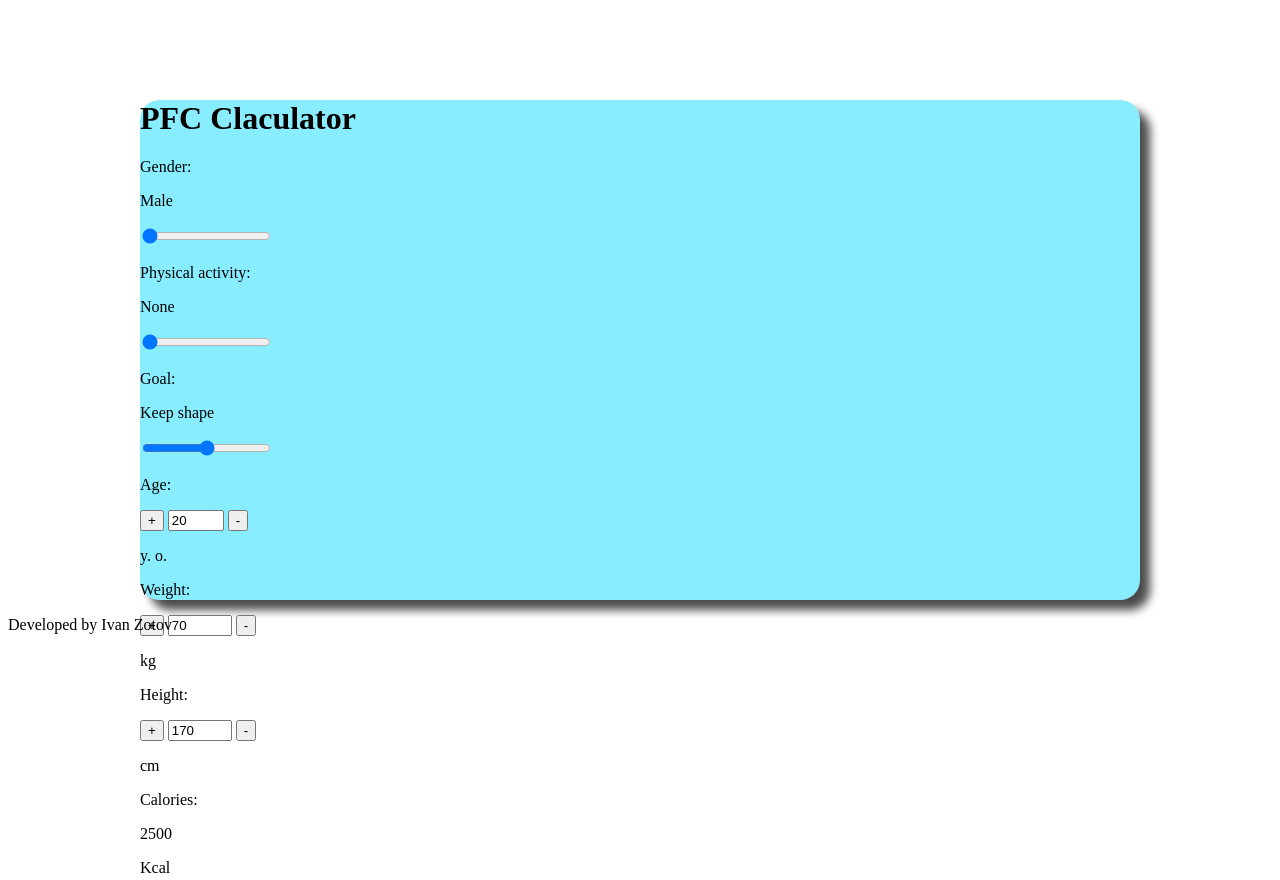
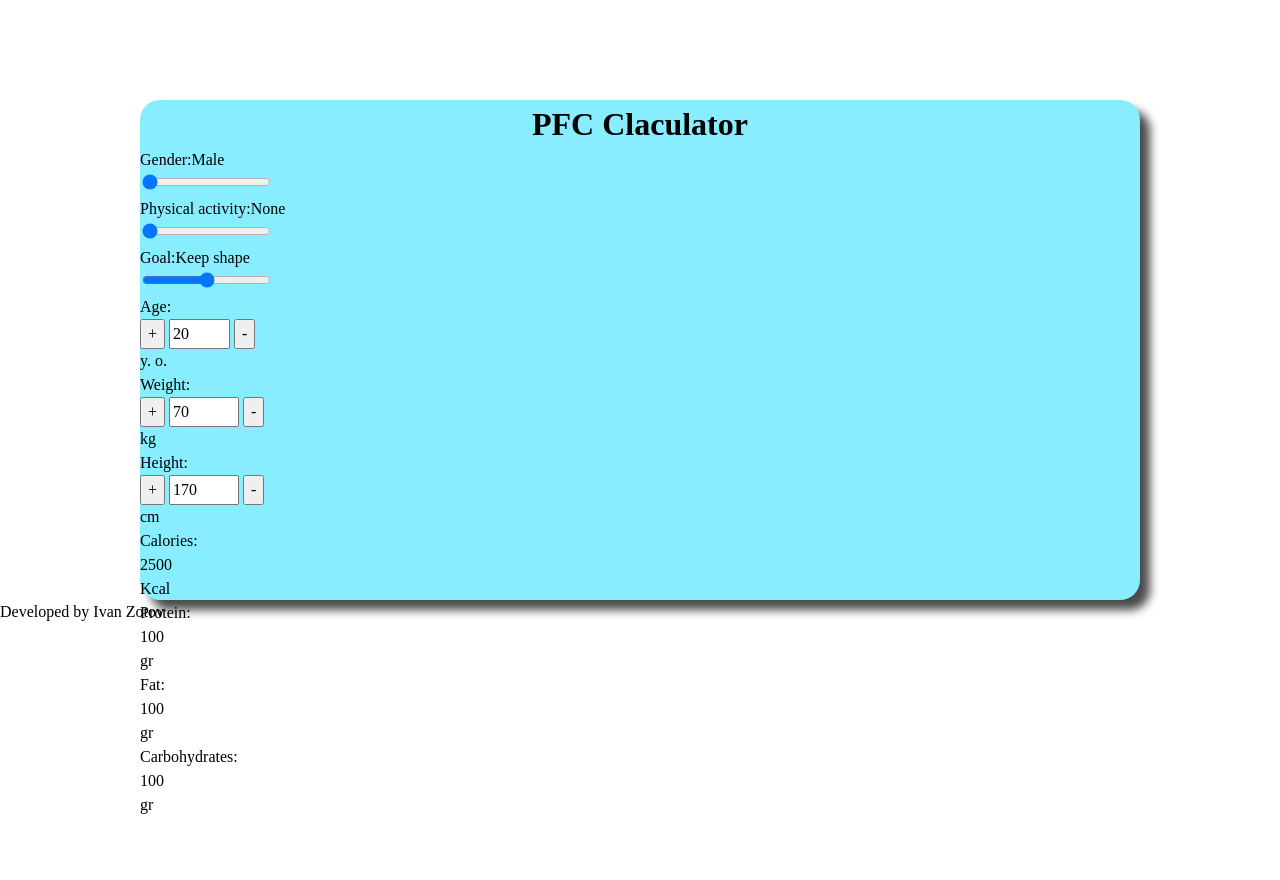
Before and after one commit to Legat14/PFC_calculator, a plain HTML site: page index.html in a window 1280 px wide. Shown: the top 880 px of the page. Drawn offline with Linux system fonts and the light colour scheme.

Commit message:
feat: align h1, and scroll texts

```diff
--- a/css/styles.css
+++ b/css/styles.css
@@ -1,9 +1,105 @@
+/* Delete defolt styles */
+
+/* Указываем box sizing */
+*,
+*::before,
+*::after {
+  box-sizing: border-box;
+}
+
+/* Убираем внутренние отступы */
+ul[class],
+ol[class] {
+  padding: 0;
+}
+
+/* Убираем внешние отступы */
+body,
+h1,
+h2,
+h3,
+h4,
+p,
+ul[class],
+ol[class],
+li,
+figure,
+figcaption,
+blockquote,
+dl,
+dd {
+  margin: 0;
+}
+
+/* Выставляем основные настройки по-умолчанию для body */
+body {
+  min-height: 100vh;
+  scroll-behavior: smooth;
+  text-rendering: optimizeSpeed;
+  line-height: 1.5;
+}
+
+/* Удаляем стандартную стилизацию для всех ul и il, у которых есть атрибут class*/
+ul[class],
+ol[class] {
+  list-style: none;
+}
+
+/* Элементы a, у которых нет класса, сбрасываем до дефолтных стилей */
+a:not([class]) {
+  text-decoration-skip-ink: auto;
+}
+
+/* Упрощаем работу с изображениями */
+img {
+  max-width: 100%;
+  display: block;
+}
+
+/* Указываем понятную периодичность в потоке данных у article*/
+article > * + * {
+  margin-top: 1em;
+}
+
+/* Наследуем шрифты для инпутов и кнопок */
+input,
+button,
+textarea,
+select {
+  font: inherit;
+}
+
+/* Удаляем все анимации и переходы для людей, которые предпочитай их не использовать */
+@media (prefers-reduced-motion: reduce) {
+  * {
+    animation-duration: 0.01ms !important;
+    animation-iteration-count: 1 !important;
+    transition-duration: 0.01ms !important;
+    scroll-behavior: auto !important;
+  }
+}
+
+/* ------ Stylize start ------ */
+
 #calc {
   width: 1000px;
   height: 500px;
   margin: auto;
   margin-top: 100px;
+  display: flexbox;
   background-color: #88edff;
   border-radius: 20px;
   box-shadow: 10px 10px 10px #4b4b4b;
 }
+
+header {
+  max-width: 250px;
+  margin-left: auto;
+  margin-right: auto;
+  display: flex;
+  justify-content: center;
+}
+
+.scroller_text {
+  display: flex;
+}
--- a/index.html
+++ b/index.html
@@ -16,21 +16,21 @@
     </header>
     <div class="scroller_section">
       <div>
-        <div>
+        <div class="scroller_text">
           <p>Gender:</p>
           <p>Male</p>
         </div>
         <input type="range" min="0" max="1" step="1" value="0">
       </div>
       <div>
-        <div>
+        <div class="scroller_text">
           <p>Physical activity:</p>
           <p>None</p>
         </div>
         <input type="range" min="0" max="4" step="1" value="0">
       </div>
       <div>
-        <div>
+        <div class="scroller_text">
           <p>Goal:</p>
           <p>Keep shape</p>
         </div>
```
